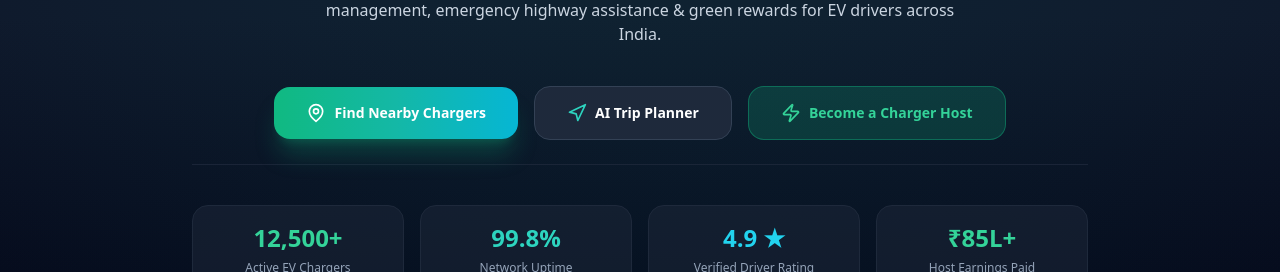
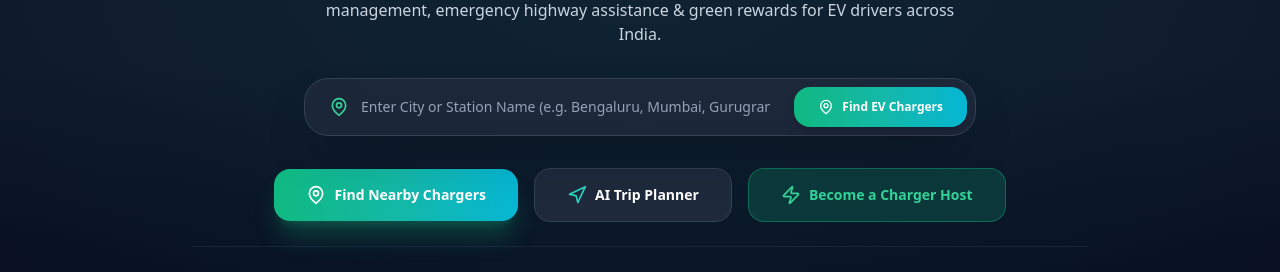
Before and after one commit to Aashishrishu02/VoltConnect-AI, a React (Vite) app in the folder frontend/: page / in a window 1280 px wide. Shown: the part 401-673 px from the top of the page. Built offline with nearby package versions, Linux system fonts and the light colour scheme; no server answers.

Commit message:
fix(search): add hero search bar on homepage and fix client/server charger filtering on explore page

```diff
--- a/frontend/src/pages/ExplorePage.tsx
+++ b/frontend/src/pages/ExplorePage.tsx
@@ -154,6 +154,22 @@ export const ExplorePage: React.FC = () => {
     }
   };
 
+  const filteredChargers = chargers.filter((c) => {
+    if (searchQuery.trim()) {
+      const q = searchQuery.toLowerCase().trim();
+      const matchesCity = (c.city || '').toLowerCase().includes(q);
+      const matchesTitle = (c.title || '').toLowerCase().includes(q);
+      const matchesAddress = (c.address || '').toLowerCase().includes(q);
+      const matchesState = (c.state || '').toLowerCase().includes(q);
+      if (!matchesCity && !matchesTitle && !matchesAddress && !matchesState) return false;
+    }
+    if (selectedType && c.chargerType !== selectedType) return false;
+    if (selectedConnector && c.connectorType !== selectedConnector) return false;
+    if (c.pricePerHour > maxPrice) return false;
+    if (onlyAvailable && !c.isAvailable) return false;
+    return true;
+  });
+
   return (
     <div className="max-w-7xl mx-auto px-4 sm:px-6 lg:px-8 py-6 space-y-4">
       {/* Top Filter Bar */}
@@ -174,7 +190,7 @@ export const ExplorePage: React.FC = () => {
       <div className="flex items-center justify-between">
         <div>
           <h2 className="text-xl font-bold text-slate-900 dark:text-white">
-            Available EV Chargers in India ({chargers.length})
+            Available EV Chargers in India ({filteredChargers.length})
           </h2>
           <p className="text-xs text-slate-500 dark:text-slate-400">Click on any marker or card to view details</p>
         </div>
@@ -197,7 +213,7 @@ export const ExplorePage: React.FC = () => {
         {/* Left Interactive Map */}
         <div className="lg:col-span-7 h-[450px] lg:h-full rounded-3xl overflow-hidden border border-slate-200 dark:border-slate-800 shadow-lg">
           <ChargerMap
-            chargers={chargers}
+            chargers={filteredChargers}
             selectedCharger={selectedCharger}
             onSelectCharger={(c) => setSelectedCharger(c)}
             center={selectedCharger ? [selectedCharger.latitude, selectedCharger.longitude] : [20.5937, 78.9629]}
@@ -211,8 +227,19 @@ export const ExplorePage: React.FC = () => {
             <div className="flex items-center justify-center h-64">
               <div className="w-8 h-8 border-4 border-emerald-500 border-t-transparent rounded-full animate-spin" />
             </div>
+          ) : filteredChargers.length === 0 ? (
+            <div className="p-8 text-center bg-white dark:bg-slate-800/80 rounded-3xl border border-slate-200 dark:border-slate-700 space-y-3">
+              <p className="text-sm font-bold text-slate-400">No stations match "{searchQuery}"</p>
+              <button
+                type="button"
+                onClick={() => setSearchQuery('')}
+                className="px-4 py-2 rounded-xl bg-emerald-500 text-white font-bold text-xs"
+              >
+                Clear Search Filter
+              </button>
+            </div>
           ) : (
-            chargers.map((c) => (
+            filteredChargers.map((c) => (
               <ChargerCard
                 key={c.id}
                 charger={c}
--- a/frontend/src/pages/HomePage.tsx
+++ b/frontend/src/pages/HomePage.tsx
@@ -1,5 +1,5 @@
 import React from 'react';
-import { Link } from 'react-router-dom';
+import { Link, useNavigate } from 'react-router-dom';
 import { Zap, MapPin, Navigation, ShieldCheck, Award, Leaf, Cpu, BatteryCharging, Wrench, Sparkles, ArrowRight, Star, Heart, CheckCircle2 } from 'lucide-react';
 import { Calculators } from '../components/common/Calculators';
 import { GreenRewards } from '../components/common/GreenRewards';
@@ -7,6 +7,17 @@ import { useLanguage } from '../context/LanguageContext';
 
 export const HomePage: React.FC<{ onOpenAuth: () => void }> = ({ onOpenAuth }) => {
   const { t } = useLanguage();
+  const [searchCity, setSearchCity] = React.useState('');
+  const navigate = useNavigate();
+
+  const handleSearchSubmit = (e: React.FormEvent) => {
+    e.preventDefault();
+    if (searchCity.trim()) {
+      navigate(`/explore?city=${encodeURIComponent(searchCity.trim())}`);
+    } else {
+      navigate('/explore');
+    }
+  };
 
   return (
     <div className="space-y-16 pb-16">
@@ -31,8 +42,31 @@ export const HomePage: React.FC<{ onOpenAuth: () => void }> = ({ onOpenAuth }) =
             AI-powered P2P charging marketplace, smart route optimizer, virtual queue management, emergency highway assistance & green rewards for EV drivers across India.
           </p>
 
+          {/* Interactive Search Bar */}
+          <form onSubmit={handleSearchSubmit} className="max-w-2xl mx-auto pt-2">
+            <div className="flex flex-col sm:flex-row items-center gap-2 p-2 rounded-3xl bg-slate-800/90 border border-slate-700 shadow-2xl backdrop-blur-md">
+              <div className="flex items-center gap-3 px-4 py-2 flex-1 w-full">
+                <MapPin className="w-5 h-5 text-emerald-400 shrink-0" />
+                <input
+                  type="text"
+                  placeholder="Enter City or Station Name (e.g. Bengaluru, Mumbai, Gurugram)..."
+                  value={searchCity}
+                  onChange={(e) => setSearchCity(e.target.value)}
+                  className="w-full bg-transparent text-sm text-white placeholder-slate-400 outline-none font-medium"
+                />
+              </div>
+
+              <button
+                type="submit"
+                className="w-full sm:w-auto px-6 py-3 rounded-2xl bg-gradient-to-r from-emerald-500 via-teal-500 to-cyan-500 hover:from-emerald-600 hover:to-cyan-600 text-white font-extrabold text-xs shadow-lg transition-all flex items-center justify-center gap-2 shrink-0"
+              >
+                <MapPin className="w-4 h-4" /> Find EV Chargers
+              </button>
+            </div>
+          </form>
+
           {/* Quick CTA Buttons */}
-          <div className="flex flex-wrap items-center justify-center gap-4 pt-4">
+          <div className="flex flex-wrap items-center justify-center gap-4 pt-2">
             <Link
               to="/explore"
               className="px-8 py-4 rounded-2xl bg-gradient-to-r from-emerald-500 via-teal-500 to-cyan-500 hover:from-emerald-600 hover:to-cyan-600 text-white font-extrabold text-sm shadow-xl shadow-emerald-500/25 flex items-center gap-2 transition-all hover:scale-105"
```
